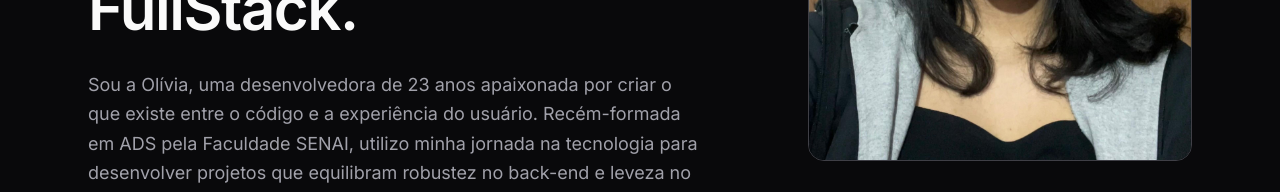
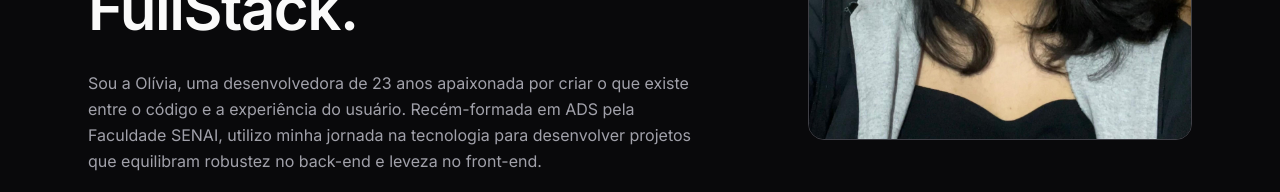
Before and after one commit to olivialourenco/portifolio, a Next.js app: page / in a window 1280 px wide. Shown: the part 604-796 px from the top of the page. Built offline with nearby package versions, Linux system fonts and the light colour scheme; no server answers.

Commit message:
atualização textos 4

```diff
--- a/src/components/Hero.tsx
+++ b/src/components/Hero.tsx
@@ -30,7 +30,7 @@ export function Hero() {
           Desenvolvendo aplicações modernas enquanto exploro as infinitas possibilidades do FullStack.
           </h1>
 
-          <p className="max-w-2xl text-base leading-relaxed text-muted md:text-lg">
+          <p className="max-w-2xl text-sm leading-relaxed text-muted md:text-base">
           Sou a Olívia, uma desenvolvedora de 23 anos apaixonada por criar o que existe
           entre o código e a experiência do usuário. Recém-formada em ADS pela Faculdade SENAI, utilizo
           minha jornada na tecnologia para desenvolver projetos que equilibram robustez no back-end e
```
